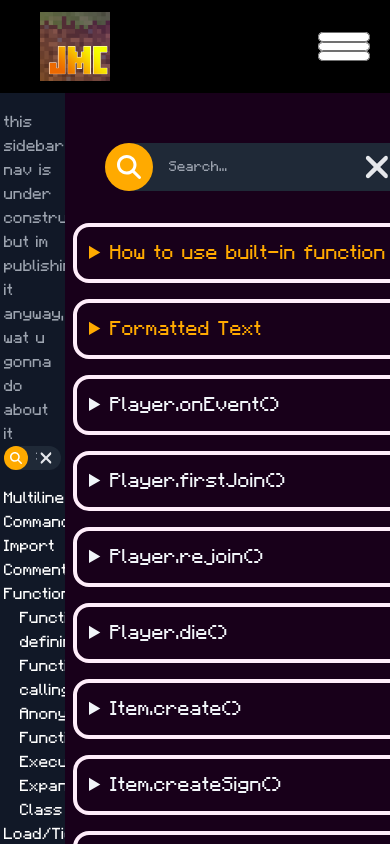
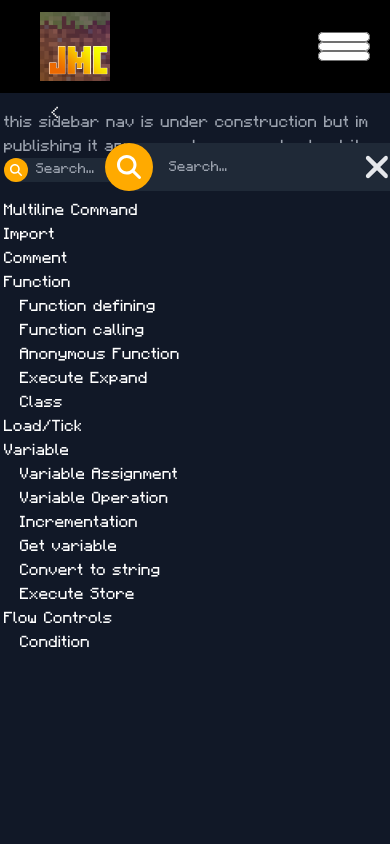
Before and after one commit to WingedSeal/jmc, a React (Create React App) app: page /documentation/built-in-function in a window 390 px wide. Shown: the top 844 px of the page. Built offline with nearby package versions, Linux system fonts and the light colour scheme.

Commit message:
Add open and close placeholder button

```diff
--- a/src/components/SidebarNav/SidebarNav.tsx
+++ b/src/components/SidebarNav/SidebarNav.tsx
@@ -9,13 +9,38 @@ interface SidebarNavInterface {
 }
 
 const SidebarNav: React.FC<SidebarNavInterface> = ({ children }) => {
-    const [isOpen, setOpen] = useState("true");
+    const [isOpen, setOpen] = useState(true);
     const [searchValue, setSearchValue] = useState("");
     const inputRef = useRef<HTMLInputElement>(null);
     return (
         <div className="flex">
-            <div className="min-h-screen w-1/6" />
-            <section className="bg-gray-900 min-h-screen w-1/6 flex flex-col px-1 md:px-3 pt-[13vh] fixed overflow-y-auto">
+            <div
+                className={
+                    "min-h-screen w-full md:w-1/6" +
+                    (!isOpen ? " scale-x-0" : "")
+                }
+            />
+            {isOpen ? (
+                <div
+                    className="text-white mt-[12vh] fixed z-10 ml-[calc(16.667%-0.25rem)] translate-x-[-120%]"
+                    onClick={() => setOpen(false)}
+                >
+                    {"<"}
+                </div>
+            ) : (
+                <div
+                    className="text-white mt-[12vh] fixed z-10 ml-1"
+                    onClick={() => setOpen(true)}
+                >
+                    {">"}
+                </div>
+            )}
+            <section
+                className={
+                    "bg-gray-900 min-h-screen w-full md:w-1/6 flex flex-col px-1 md:px-3 pt-[13vh] fixed overflow-y-auto" +
+                    (!isOpen ? " scale-x-0" : "")
+                }
+            >
                 <p className="text-gray-400">
                     this sidebar nav is under construction but im publishing it
                     anyway, wat u gonna do about it{" "}
@@ -67,7 +92,7 @@ const SidebarNav: React.FC<SidebarNavInterface> = ({ children }) => {
                         )
                 )}
             </section>
-            <div className="w-5/6">{children}</div>
+            <div className={isOpen ? "w-5/6" : "w-full"}>{children}</div>
         </div>
     );
 };
```
